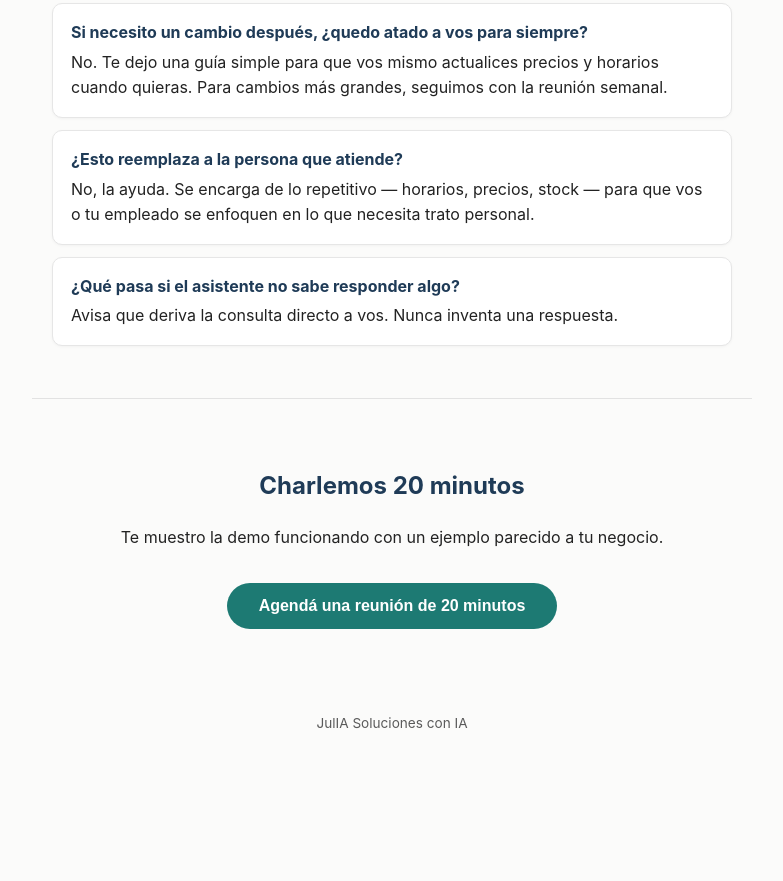
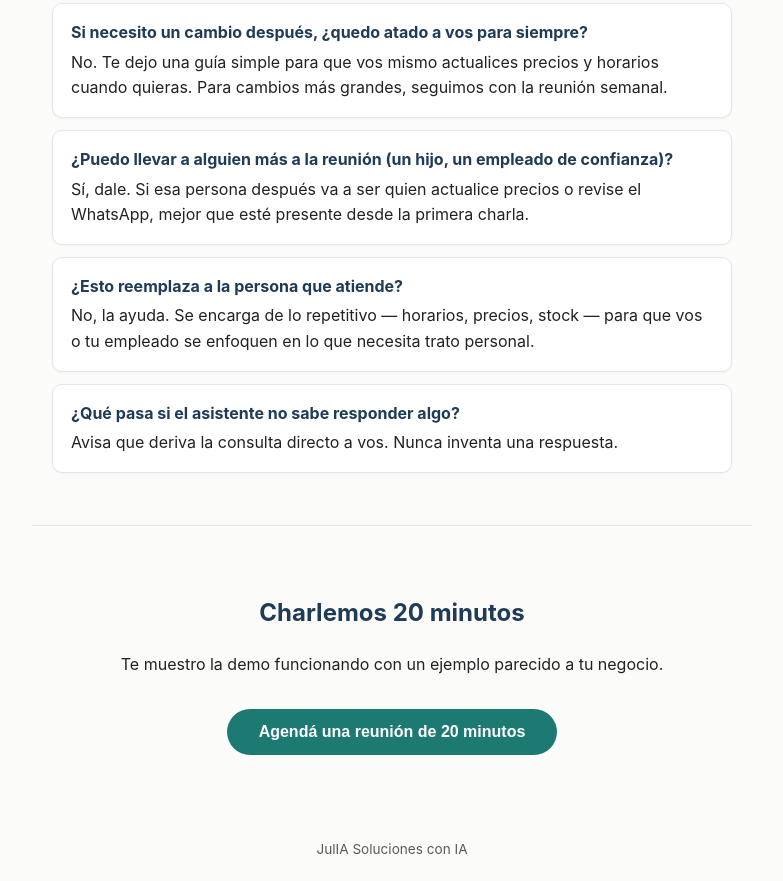
Before and after one commit to autoservicioaviger/portafolio, a plain HTML site: page index.html in a window 1280 px wide. Shown: the part 3602-4483 px from the top of the page, without its empty margins (248-1031 px from the left). Before the commit the page ends 4356 px from the top, so only its background shows below. Drawn offline with Linux system fonts and the light colour scheme.

Commit message:
Update index.html

```diff
--- a/index.html
+++ b/index.html
@@ -411,6 +411,10 @@
       <div>No. Te dejo una guía simple para que vos mismo actualices precios y horarios cuando quieras. Para cambios más grandes, seguimos con la reunión semanal.</div>
     </div>
     <div class="faq-item">
+      <div class="pregunta">¿Puedo llevar a alguien más a la reunión (un hijo, un empleado de confianza)?</div>
+      <div>Sí, dale. Si esa persona después va a ser quien actualice precios o revise el WhatsApp, mejor que esté presente desde la primera charla.</div>
+    </div>
+    <div class="faq-item">
       <div class="pregunta">¿Esto reemplaza a la persona que atiende?</div>
       <div>No, la ayuda. Se encarga de lo repetitivo — horarios, precios, stock — para que vos o tu empleado se enfoquen en lo que necesita trato personal.</div>
     </div>
```
